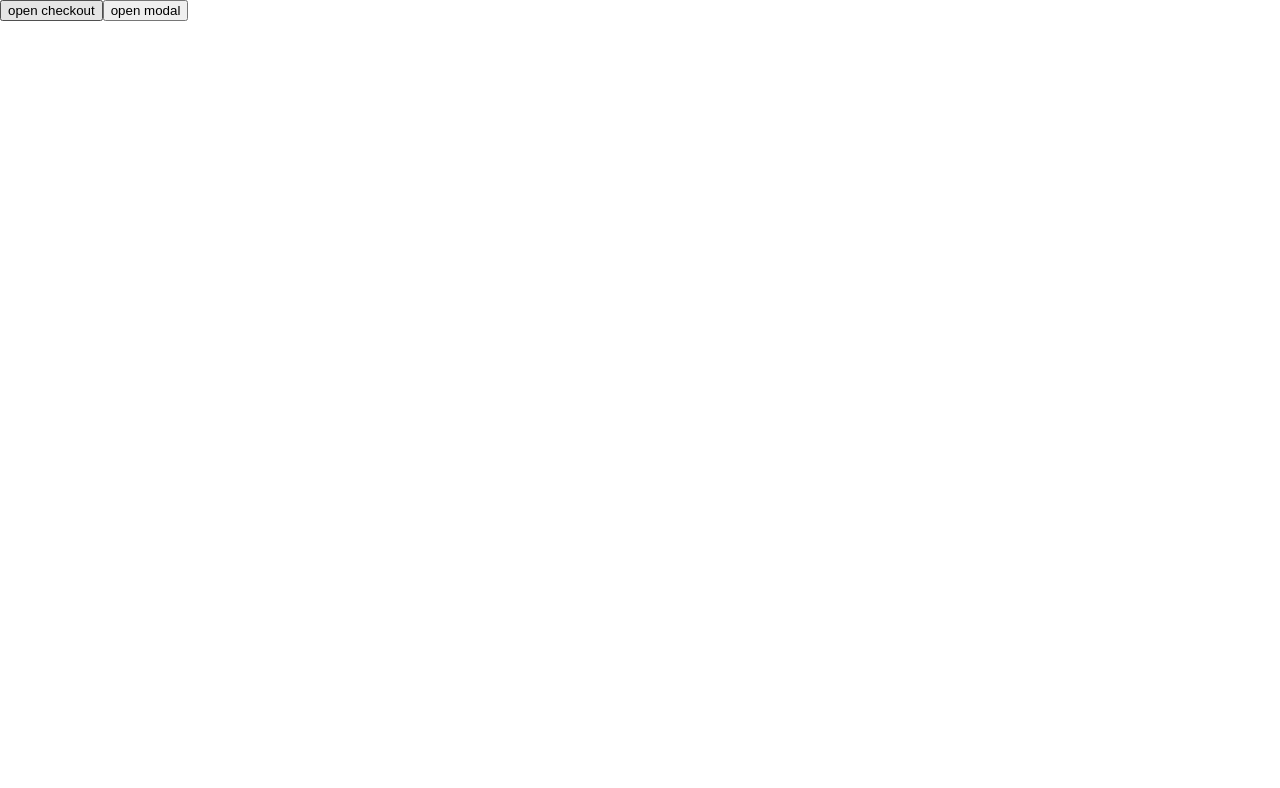
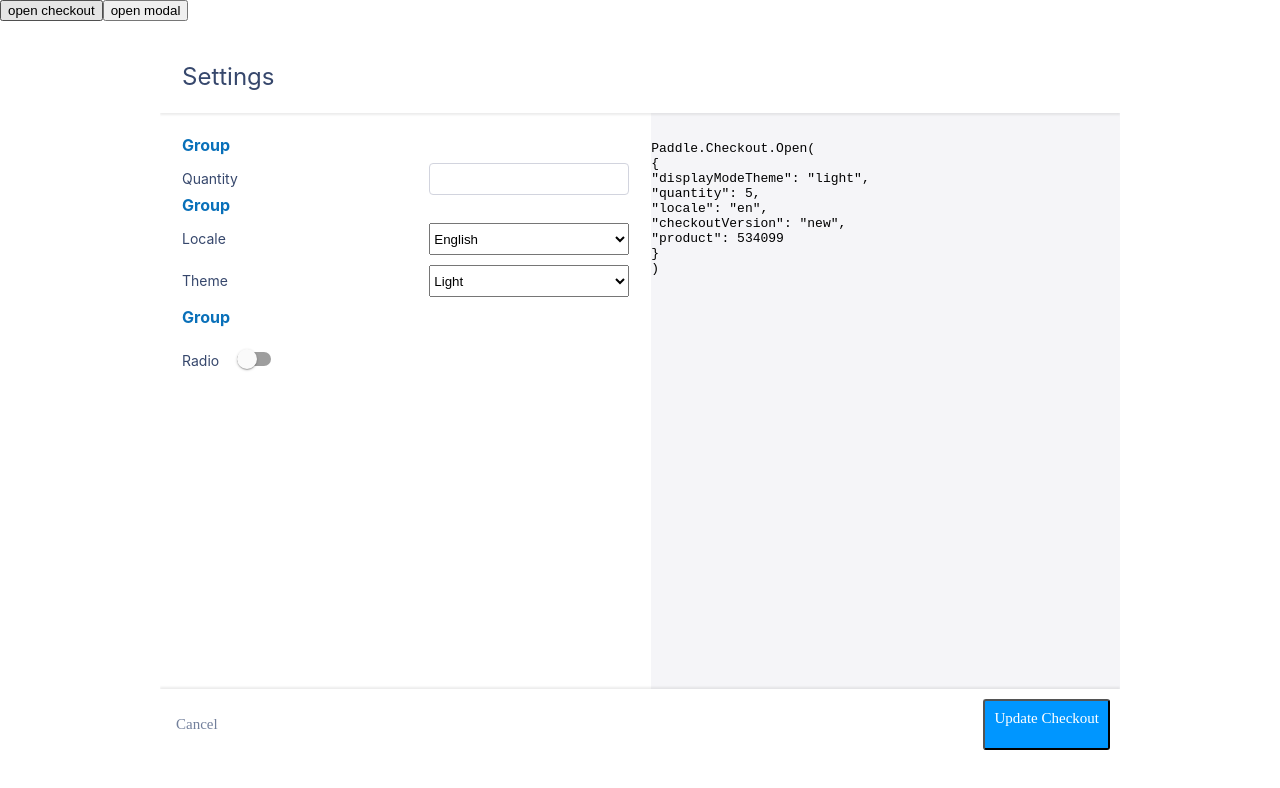
Before and after one commit to rob-hunt-paddle/hackathon, a React (Create React App) app: page / in a window 1280 px wide. Both pictures are taken after a click on the button "open modal". Shown: the top 788 px of the page. Built offline with nearby package versions, Linux system fonts and the light colour scheme.

Commit message:
fix modal

```diff
--- a/package.json
+++ b/package.json
@@ -3,6 +3,7 @@
   "version": "0.1.0",
   "private": true,
   "dependencies": {
+    "@material-ui/core": "^3.6.2",
     "humps": "^2.0.1",
     "query-string": "^6.2.0",
     "react": "^16.6.3",
@@ -12,6 +13,7 @@
     "react-router": "^4.3.1",
     "react-router-dom": "^4.3.1",
     "react-scripts": "2.1.1",
+    "react-toggle-switch": "^3.0.4",
     "redux": "^4.0.1"
   },
   "scripts": {
--- a/src/components/Modal/index.js
+++ b/src/components/Modal/index.js
@@ -6,16 +6,20 @@ import { bindActionCreators } from 'redux'
 import Input from '../input'
 import Dropdown from '../dropdown'
 import Group from '../group'
+import Radio from '../radio'
 import { toggleModal } from '../../redux/action-creators/toggleModal'
 
-const modalContentStyle = {
+const Modal = ({ checkoutConfig, modal, toggleModal }) => (
+  <ReactModal
+    isOpen={modal.isOpen}
+    style={{
+      content: {
         background: '#fff',
         padding: 0,
         inset: '0px',
         border: 'none'
-}
-
-const modalOverlayStyle = {
+      },
+      overlay: {
         position: 'fixed',
         zIndex: 99999999,
         width: '100%',
@@ -24,13 +28,6 @@ const modalOverlayStyle = {
         margin: 'auto',
         borderRadius: '4px'
       }
-
-const Modal = ({ checkoutConfig, modal, toggleModal }) => (
-  <ReactModal
-    isOpen={modal.isOpen}
-    style={{
-      content: { modalContentStyle },
-      overlay: { modalOverlayStyle }
     }}
   >
     <div className="modalContainer">
@@ -51,6 +48,11 @@ const Modal = ({ checkoutConfig, modal, toggleModal }) => (
                 />
                 <Dropdown
                   labelName="Theme"
+                />
+              </Group>
+              <Group>
+                <Radio
+                  labelName="Radio"
                 />
               </Group>
             </div>
--- /dev/null
+++ b/src/components/radio/index.js
@@ -0,0 +1,14 @@
+import React from 'react'
+import Switch from '@material-ui/core/Switch';
+
+const radio = ({ labelName, toggleSwitch, toggleStatus }) => (
+  <div>
+    <label className="labelName"> {labelName} </label>
+    <Switch
+      onClick={toggleSwitch}
+      on={toggleStatus}
+    />
+  </div>
+)
+
+export default radio
--- a/src/redux/reducers/modal/index.js
+++ b/src/redux/reducers/modal/index.js
@@ -1,5 +1,5 @@
 const initialState = {
-  isOpen: true,
+  isOpen: false,
 }
 
 export default(state = initialState, action) => {
```
Also changed, not shown: 1 other file (tests, documents, lock files or other folders). Lines whose indentation alone changed are shown as unchanged.
